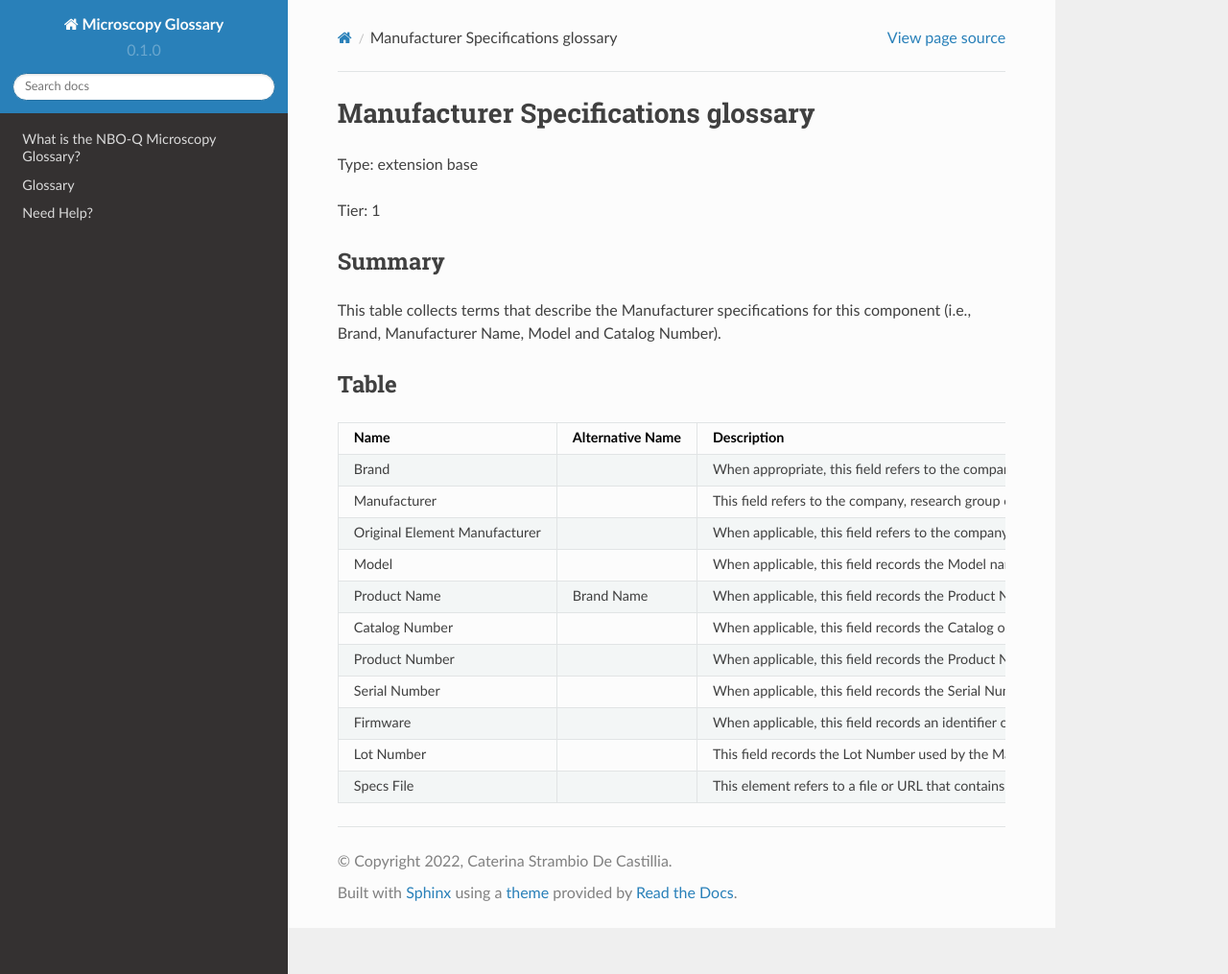
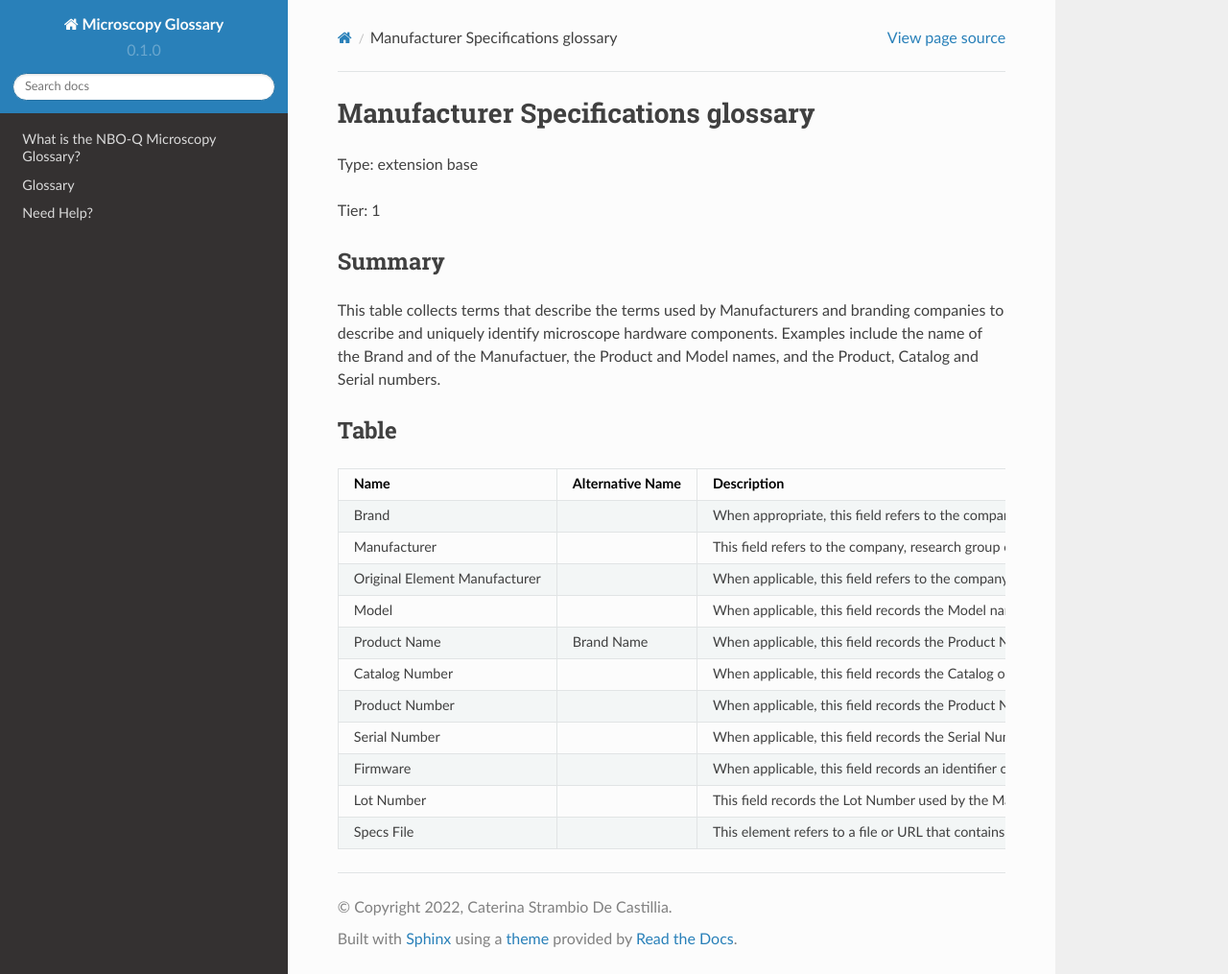
Before and after one commit to WU-BIMAC/NBO-Q_MicroscopyGlossary, a Sphinx documentation site: the page built from docs/source/manufacturerspecs.rst, in a window 1280 px wide and 1015 px high. Shown: the whole window at 96% size. Built offline with Sphinx 7.4.7 and the Read the Docs theme 2.0.0, drawn with Linux system fonts in a browser that asks for light colours; pages that are not in the unit, such as notebooks, are missing from menus.

Commit message:
Update manufacturerspecs.rst

```diff
--- a/docs/source/manufacturerspecs.rst
+++ b/docs/source/manufacturerspecs.rst
@@ -9,7 +9,7 @@ Tier: 1
 
 Summary
 -------
-This table collects terms that describe the Manufacturer specifications for this component (i.e., Brand, Manufacturer Name, Model and Catalog Number).
+This table collects terms that describe the terms used by Manufacturers and branding companies to describe and uniquely identify microscope hardware components. Examples include the name of the Brand and of the Manufactuer, the Product and Model names, and the Product, Catalog and Serial numbers.
 
 Table
 -----
```
